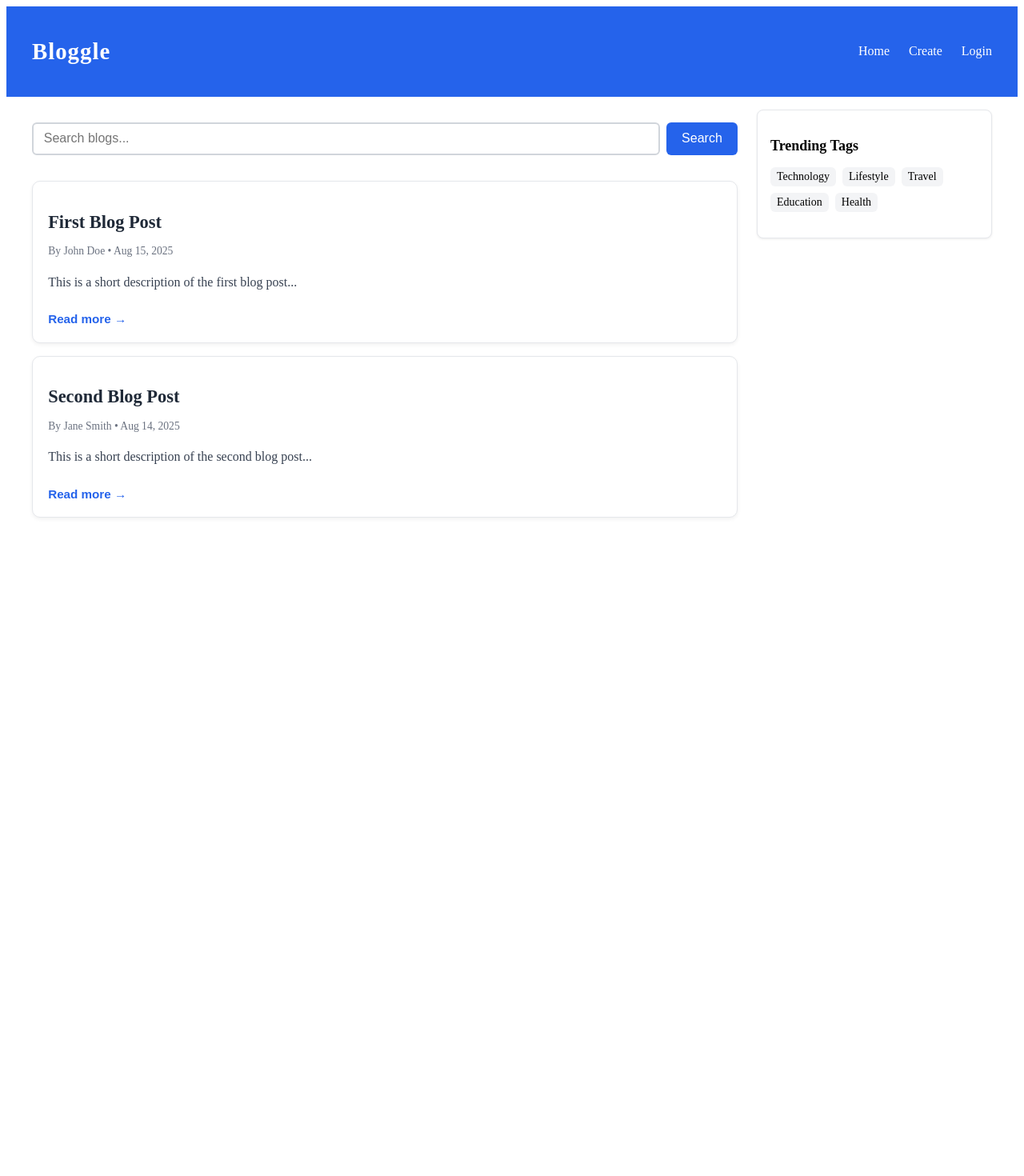
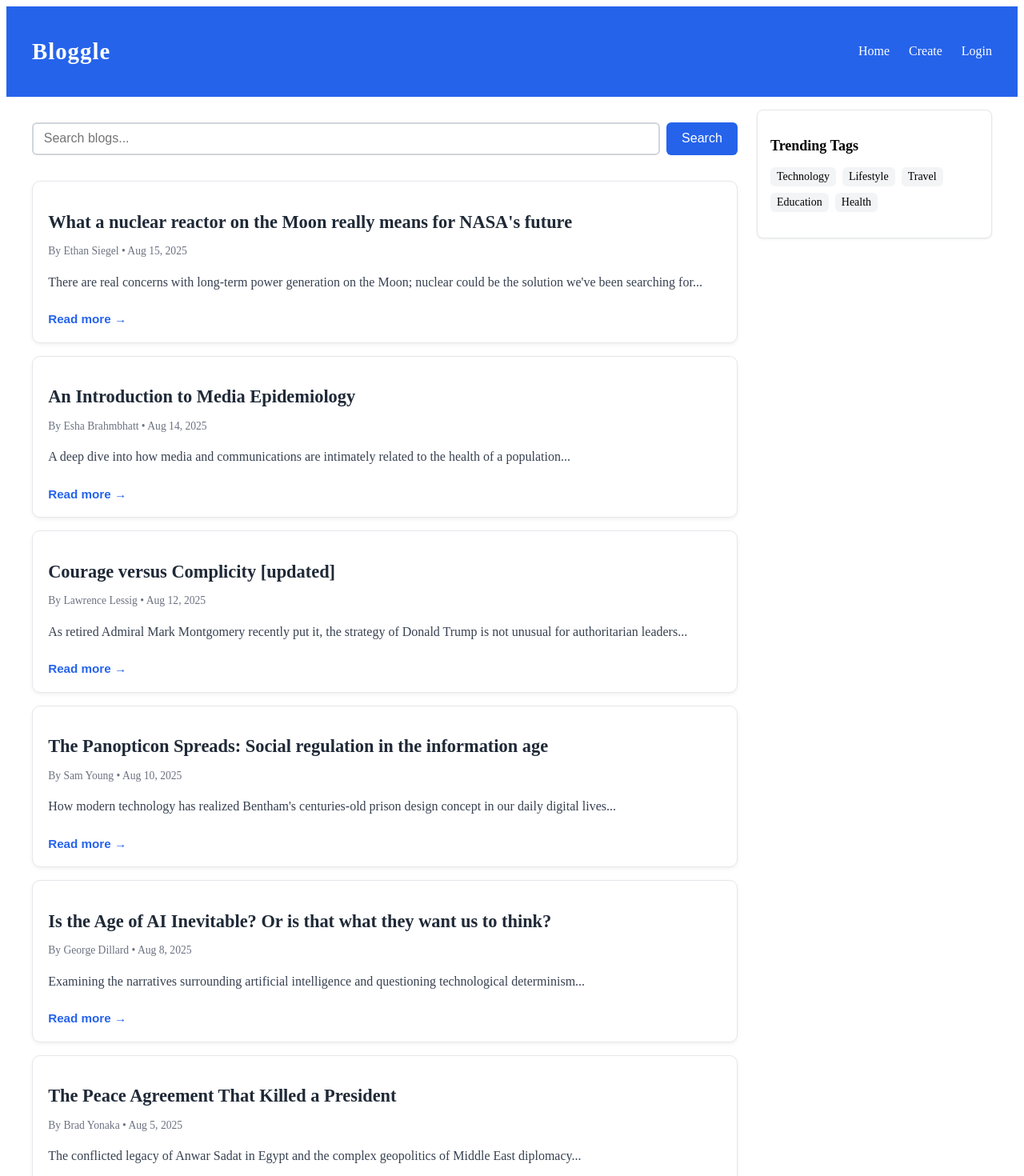
Before and after one commit to sanjuGuna/Bloggle, a React (Vite) app in the folder Frontend/: page / in a window 1280 px wide. Shown: the top 1470 px of the page at 80% size. Before the commit the page ends 800 px from the top, so only its background shows below. Built offline with nearby package versions, Linux system fonts and the light colour scheme.

Commit message:
added extra blog

```diff
--- a/Frontend/src/Pages/Home.jsx
+++ b/Frontend/src/Pages/Home.jsx
@@ -8,17 +8,71 @@ import "../styles/Home.css";
 const Home = () => {
   const [blogs] = useState([
     {
-      title: "First Blog Post",
-      excerpt: "This is a short description of the first blog post...",
-      author: "John Doe",
+      publication: "Starts With A Bang!",
+      title: "What a nuclear reactor on the Moon really means for NASA's future",
+      excerpt: "There are real concerns with long-term power generation on the Moon; nuclear could be the solution we've been searching for...",
+      author: "Ethan Siegel",
       date: "Aug 15, 2025",
+      readTime: "8 min read",
+      tags: ["Space", "Technology", "NASA"],
+      likes: 124,
+      comments: 18
     },
     {
-      title: "Second Blog Post",
-      excerpt: "This is a short description of the second blog post...",
-      author: "Jane Smith",
+      publication: "Cabin Fever Magazine",
+      title: "An Introduction to Media Epidemiology",
+      excerpt: "A deep dive into how media and communications are intimately related to the health of a population...",
+      author: "Esha Brahmbhatt",
       date: "Aug 14, 2025",
+      readTime: "6 min read",
+      tags: ["Media", "Public Health", "Sociology"],
+      likes: 89,
+      comments: 12
     },
+    {
+      publication: "Lessig",
+      title: "Courage versus Complicity [updated]",
+      excerpt: "As retired Admiral Mark Montgomery recently put it, the strategy of Donald Trump is not unusual for authoritarian leaders...",
+      author: "Lawrence Lessig",
+      date: "Aug 12, 2025",
+      readTime: "10 min read",
+      tags: ["Politics", "Leadership", "History"],
+      likes: 215,
+      comments: 42
+    },
+    {
+      publication: "An Injustice!",
+      title: "The Panopticon Spreads: Social regulation in the information age",
+      excerpt: "How modern technology has realized Bentham's centuries-old prison design concept in our daily digital lives...",
+      author: "Sam Young",
+      date: "Aug 10, 2025",
+      readTime: "7 min read",
+      tags: ["Privacy", "Technology", "Philosophy"],
+      likes: 76,
+      comments: 9
+    },
+    {
+      publication: "Techno Sapiens",
+      title: "Is the Age of AI Inevitable? Or is that what they want us to think?",
+      excerpt: "Examining the narratives surrounding artificial intelligence and questioning technological determinism...",
+      author: "George Dillard",
+      date: "Aug 8, 2025",
+      readTime: "9 min read",
+      tags: ["AI", "Future", "Critical Theory"],
+      likes: 153,
+      comments: 27
+    },
+    {
+      publication: "Policy Panorama",
+      title: "The Peace Agreement That Killed a President",
+      excerpt: "The conflicted legacy of Anwar Sadat in Egypt and the complex geopolitics of Middle East diplomacy...",
+      author: "Brad Yonaka",
+      date: "Aug 5, 2025",
+      readTime: "11 min read",
+      tags: ["History", "Middle East", "Diplomacy"],
+      likes: 98,
+      comments: 15
+    }
   ]);
 
   const handleSearch = (query) => {
@@ -34,7 +88,18 @@ const Home = () => {
           <SearchBar onSearch={handleSearch} />
           <div className="blog-list">
             {blogs.map((blog, index) => (
-              <BlogCard key={index} {...blog} />
+              <BlogCard
+                key={index}
+                publication={blog.publication}
+                title={blog.title}
+                excerpt={blog.excerpt}
+                author={blog.author}
+                date={blog.date}
+                readTime={blog.readTime}
+                tags={blog.tags}
+                likes={blog.likes}
+                comments={blog.comments}
+              />
             ))}
           </div>
         </div>
```
